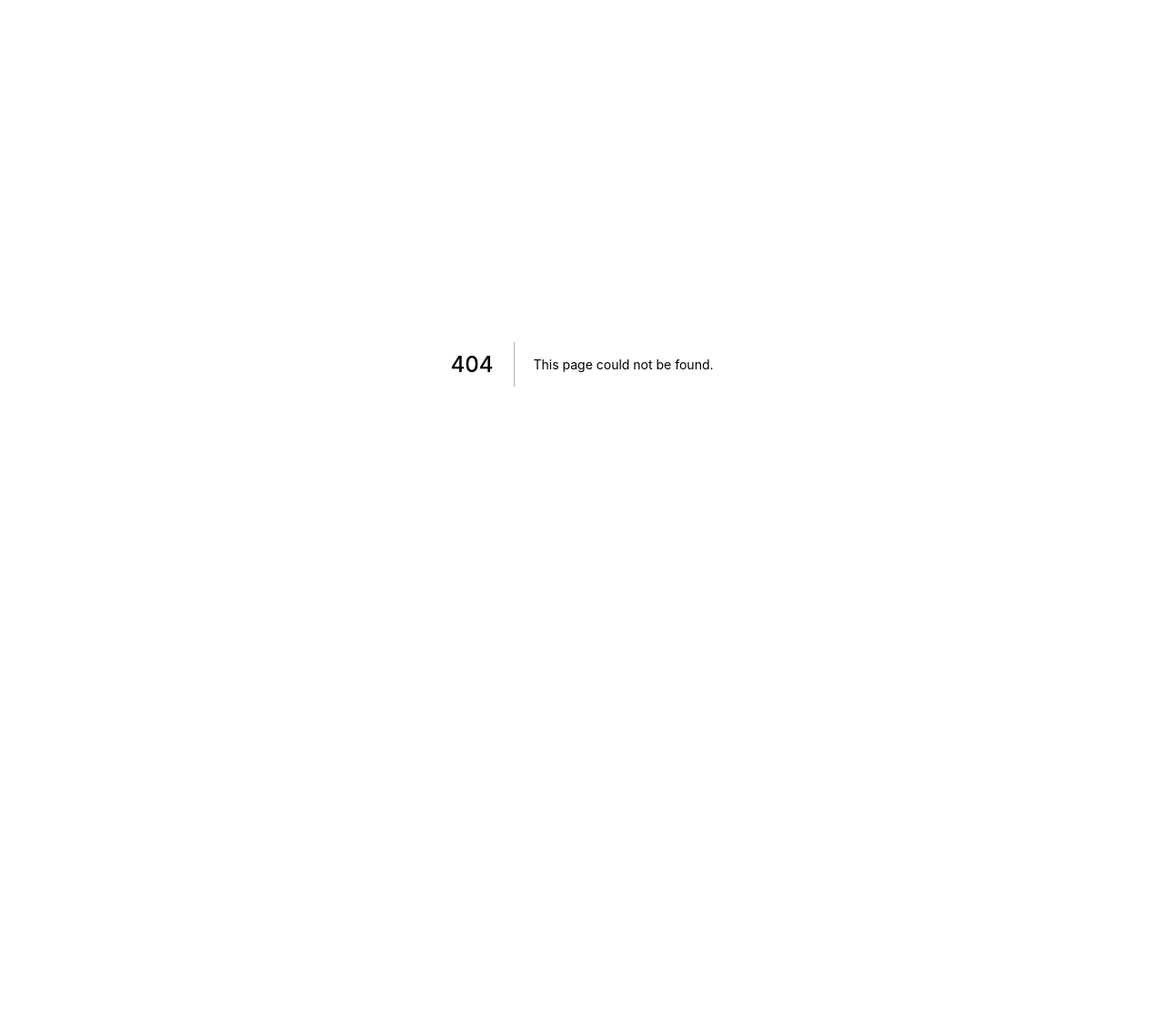
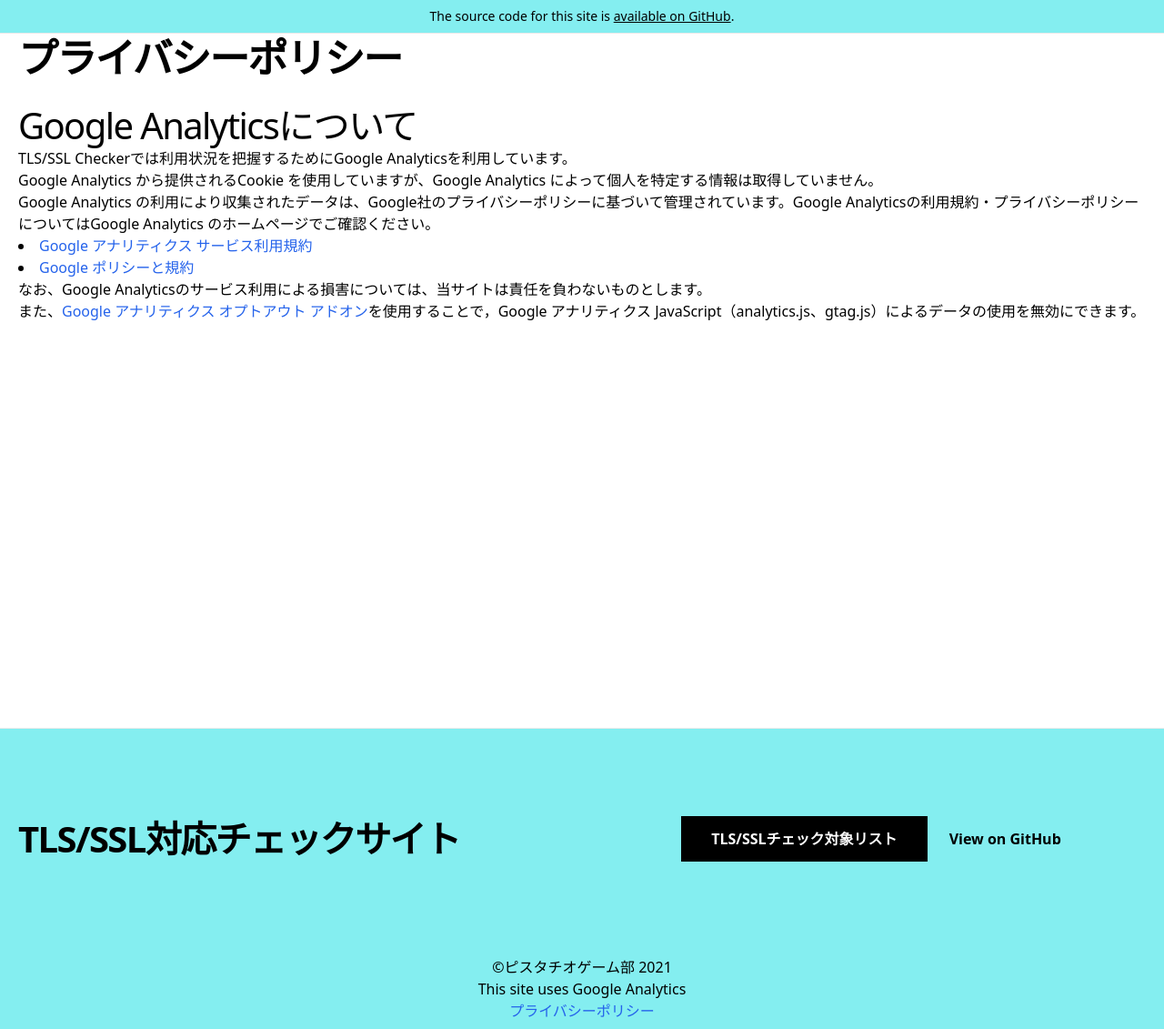
Before and after one commit to zztkm/ssl-checker, a Next.js app in the folder frontend/: page /policy in a window 1280 px wide. Before the commit this address had no page. Shown: the whole page at 91% size. Before the commit the page ends 800 px from the top, so only its background shows below. Built offline with nearby package versions, Linux system fonts and the light colour scheme; no server answers.

Commit message:
Add: gtag.tsx & サイト修正 & 　プライバシーポリシー追加

```diff
--- a/frontend/components/footer.tsx
+++ b/frontend/components/footer.tsx
@@ -1,20 +1,22 @@
 import { REPO_URL } from '../lib/constants'
 import Container from './container'
+
+import Link from 'next/link'
 
 const Footer = () => {
     return (
         <footer className="bg-accent-1 border-t border-accent-2">
             <Container>
-                <div className="py-28 flex flex-col lg:flex-row items-center">
+                <div className="py-24 flex flex-col lg:flex-row items-center">
                     <h3 className="text-4xl lg:text-5xl font-bold tracking-tighter leading-tight text-center lg:text-left mb-10 lg:mb-0 lg:pr-4 lg:w-1/2">
-                        SSL対応チェックサイト
+                        TLS/SSL対応チェックサイト
                     </h3>
                     <div className="flex flex-col lg:flex-row justify-center items-center lg:pl-4 lg:w-1/2">
                         <a
                             href="https://docs.google.com/spreadsheets/d/1c25pvMyjQ89OBCvB9whCQQLM_BPXKyY7umsj5wmpP2k/edit?usp=sharing"
                             className="mx-3 bg-black hover:bg-white hover:text-black border border-black text-white font-bold py-3 px-12 lg:px-8 duration-200 transition-colors mb-6 lg:mb-0"
                         >
-                            SSLチェック対象リスト
+                            TLS/SSLチェック対象リスト
                         </a>
                         <a
                             href={REPO_URL}
@@ -24,6 +26,13 @@ const Footer = () => {
                         </a>
                     </div>
                 </div>
+                <div className="text-center px-6 py-2">
+                    <div>©ピスタチオゲーム部 2021</div>
+                    <div>This site uses Google Analytics</div>
+                    <Link href="/policy">
+                        <a className="text-blue-600 hover:underline">プライバシーポリシー</a>
+                    </Link>
+                </div>
             </Container>
         </footer>
     )
--- a/frontend/components/header.tsx
+++ b/frontend/components/header.tsx
@@ -4,9 +4,8 @@ const Header = () => {
 	return (
 		<h2 className="text-2xl md:text-4xl font-bold tracking-tight md:tracking-tighter leading-tight mb-20 mt-8">
 			<Link href="/">
-				<a className="hover:underline">SSLチェック</a>
+				<a className="hover:underline">TLS/SSLチェック</a>
 			</Link>
-			.
 		</h2>
 	)
 }
--- a/frontend/components/intro.tsx
+++ b/frontend/components/intro.tsx
@@ -2,7 +2,7 @@ const Intro = () => {
 	return (
 		<section className="flex-col md:flex-row flex items-center md:justify-between mt-16 mb-16 md:mb-12">
 			<h1 className="text-6xl md:text-8xl font-bold tracking-tighter leading-tight md:pr-8">
-				SSL Checker
+				TLS/SSL Checker
 			</h1>
 			<h4 className="text-center md:text-left text-lg mt-5 md:pl-8">
 				A statically generated site using{' '}
--- a/frontend/lib/api.ts
+++ b/frontend/lib/api.ts
@@ -1,35 +1,27 @@
-import sslChecker from 'ssl-checker';
-import { ApiResponse, Result } from '../interface/ssl-check-result';
+import { GetHostNameApiResponse, IsSslResponse } from '../interface/ssl-check-result';
+import { GET_HOST_NAME_API_URL, SSL_CHECK_API_URL } from './constants';
 
 
-const getSslDetails = async function (hostname: string) {
-	const value = await sslChecker(hostname);
-	return value
+const checkSsl= async function (hostnames: Array<string>) {
+	const data = {
+		hostnames: hostnames
+	}
+	const res = await fetch(`${SSL_CHECK_API_URL}/isssl/bulk/`, {
+		method: 'POST',
+		headers: {
+			'Content-Type': 'application/json'
+		},
+		body: JSON.stringify(data)
+	})
+	const response: Array<IsSslResponse> = await res.json()
+	return response
 }
 
-const getUrl = function (hostname: string, valid: boolean) {
-	if (valid) {
-		const url = `https://${hostname}/`
-	} else {
-		const url = `http://${hostname}/`
-	}
-}
 
 export async function getAllDomainCheckResult() {
-	const res = await fetch('https://script.google.com/macros/s/AKfycbxAuoYc2L1N2GWbPncI0AWDBWAHPixSPTXthy7utHsUxeHi-t7FZ1GN-3f4Ack0NX3W/exec')
-	const json = await res.json()
-	const response: Array<ApiResponse> = json.results
+	const res = await fetch(GET_HOST_NAME_API_URL)
+	const response: GetHostNameApiResponse = await res.json()
 
-	let data: Array<Result> = [];
-	for (const res of response) {
-		const value = await getSslDetails(res.hostname);
-		const result: Result = {
-			domain: res.hostname,
-			url: res.url,
-			isSsl: value.valid
-		}
-		data.push(result)
-	}
-
-	return data
+	const isSslRes = await checkSsl(response.hostnames);
+	return isSslRes
 }
--- a/frontend/lib/constants.ts
+++ b/frontend/lib/constants.ts
@@ -1,3 +1,7 @@
 export const REPO_URL = 'https://github.com/zztkm/ssl-checker'
 
 export const HOME_OG_IMAGE_URL = 'https://avatars.githubusercontent.com/u/88816534?s=200&v=4'
+
+export const GET_HOST_NAME_API_URL = 'https://script.google.com/macros/s/AKfycbxzLqai_r-Rj3TNT3jj0mAL4qpJsoqlxWt93Hp10FiBBC4DvTwnxOXNCuCB0Q206cM/exec'
+
+export const SSL_CHECK_API_URL = 'https://sslcheck-api.herokuapp.com'
--- a/frontend/pages/_app.tsx
+++ b/frontend/pages/_app.tsx
@@ -1,7 +1,14 @@
 import type { AppProps } from 'next/app'
 import '../styles/index.css'
+import { usePageView, GoogleAnalytics } from '../components/gtag'
 
 function MyApp({ Component, pageProps }: AppProps) {
-  return <Component {...pageProps} />
+  usePageView()
+  return (
+    <>
+      <GoogleAnalytics />
+      <Component {...pageProps} />
+    </>
+  )
 }
 export default MyApp
--- a/frontend/pages/index.tsx
+++ b/frontend/pages/index.tsx
@@ -2,12 +2,12 @@ import Head from 'next/head'
 import Container from '../components/container'
 import Intro from '../components/intro'
 import Layout from '../components/layout'
-import { Result } from '../interface/ssl-check-result'
+import { IsSslResponse } from '../interface/ssl-check-result'
 import { getAllDomainCheckResult } from '../lib/api'
 import { getBuildTime } from '../lib/util'
 
 type Props = {
-  results: Array<Result>
+  results: Array<IsSslResponse>
   build_time: string
 }
 
@@ -16,7 +16,7 @@ const Index = ({ results, build_time }: Props) => {
     <>
       <Layout>
         <Head>
-          <title>SSL Checker</title>
+          <title>TLS/SSL Checker</title>
           <meta name="description" content="Check if the domain is SSL-enabled" />
           <link rel="icon" href="/favicon.ico" />
         </Head>
@@ -26,16 +26,21 @@ const Index = ({ results, build_time }: Props) => {
           <table className="shadow-lg bg-white">
             <tr>
               <th className="bg-blue-100 border text-left px-8 py-4">Domain</th>
-              <th className="bg-blue-100 border text-left px-8 py-4">SSL-enabled</th>
+              <th className="bg-blue-100 border text-left px-5 py-4">SSL-enabled</th>
+              <th className="bg-blue-100 border text-left px-8 py-4">TLS/SSL-version</th>
+              <th className="bg-blue-100 border text-left px-8 py-4">TLS/SSL Error</th>
             </tr>
             {results.map((result) => (
-              <tr key={result.domain}>
-                <td className="border px-8 py-4">{result.domain}</td>
-                <td className="border px-8 py-4">{result.isSsl ? 'TRUE' : 'FALSE'}</td>
+              <tr key={result.host}>
+                <td className="border px-8 py-4">{result.host}</td>
+                <td className="border text-center px-6 py-4">{result.valid ? 'TRUE' : 'FALSE'}</td>
+                <td className="border text-center px-8 py-4">{result.version}</td>
+                <td className="border text-left px-8 py-4">{result.error}</td>
               </tr>
             ))}
           </table>
         </Container>
+        <br />
       </Layout>
     </>
   )
--- /dev/null
+++ b/frontend/pages/policy.tsx
@@ -0,0 +1,36 @@
+import Layout from '../components/layout'
+import Header from '../components/header'
+import Container from '../components/container'
+
+const Policy = () => {
+	return (
+		<Layout>
+			<Container>
+				<h1 className="text-6xl md:text-6xl font-bold tracking-tighter leading-tight md:pr-8">
+					プライバシーポリシー
+				</h1>
+				<br />
+				<h2 className="text-5xl md:text-5xl tracking-tighter leading-tight md:pr-8">
+					Google Analyticsについて
+				</h2>
+				<p>
+					TLS/SSL Checkerでは利用状況を把握するためにGoogle Analyticsを利用しています。
+				</p>
+				<p>
+					Google Analytics から提供されるCookie を使用していますが、Google Analytics によって個人を特定する情報は取得していません。
+				</p>
+				<p>
+					Google Analytics の利用により収集されたデータは、Google社のプライバシーポリシーに基づいて管理されています。Google Analyticsの利用規約・プライバシーポリシーについてはGoogle Analytics のホームページでご確認ください。
+					<li><a className="text-blue-600 hover:underline" href="https://marketingplatform.google.com/about/analytics/terms/jp/">Google アナリティクス サービス利用規約</a></li>
+					<li><a className="text-blue-600 hover:underline" href="https://policies.google.com/">Google ポリシーと規約</a></li>
+					なお、Google Analyticsのサービス利用による損害については、当サイトは責任を負わないものとします。
+				</p>
+				<p>
+					また、<a className="text-blue-600 hover:underline" href="https://tools.google.com/dlpage/gaoptout?hl=ja">Google アナリティクス オプトアウト アドオン</a>を使用することで，Google アナリティクス JavaScript（analytics.js、gtag.js）によるデータの使用を無効にできます。
+				</p>
+			</Container>
+		</Layout>
+	)
+}
+
+export default Policy
```
Also changed, not shown: frontend/interface/ssl-check-result.ts (+7 -7 lines).
